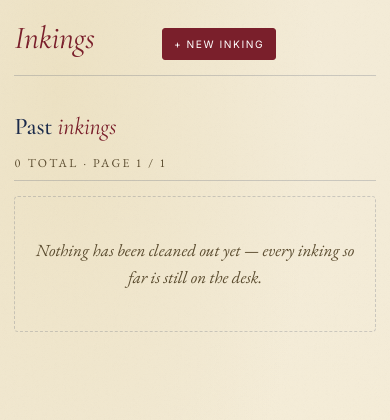
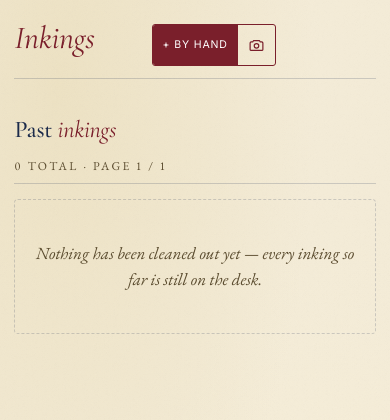
Before and after one commit to 098799/pypen, a Django app: page /usages/ in a window 390 px wide. Shown: the top 420 px of the page. Run offline with Django 3.2, Linux system fonts and the light colour scheme; the visitor is signed in with stand-in values (Sample User, id 1); data that the repository does not hold is empty; some libraries are stand-ins or nearby versions.

Commit message:
Unshear the view toggle, split the new-inking button, close the menu on the way out
Three reported.

The list/grid toggle came out broken. Its track is a pill that clips its
contents, and the accent ring I put on the active segment last pass is square —
so the ring got sheared: corners cut off by the curve on the outside, a hard
vertical edge on the inside. The segments carry the radius themselves now and
the track only holds them, which is what the search page's segmented control
already did, so the two finally match.

New inking is two actions, not one: by hand, or by photographing a page of the
handwritten log and letting the importer read it. The second was only reachable
from the hamburger and easy to never find. They are one split control in the
page head now — the common half filled, the alternative beside it. Under 460px
the photo half drops to its camera icon so the pair still fits beside the title.

And the hamburger stayed open over whatever you had just navigated to. The
click-outside handler deliberately ignores clicks inside the panel, which is
right for everything in it except a link, and hx-boost swaps #main underneath
without a page load to reset anything. It closes on a link click and on the
navigation itself, so the back button and any other boosted swap are covered
too. Verified: open, tap Records, panel closed on the new page; open again, go
back, still closed.

Co-Authored-By: Claude Opus 5 <noreply@anthropic.com>

```diff
--- a/dpypen/dpypen/items/static/items/css/app.css
+++ b/dpypen/dpypen/items/static/items/css/app.css
@@ -1015,6 +1015,53 @@ footer em { color: var(--ink-soft); }
 }
 .btn.small { padding: 0.35rem 0.65rem; font-size: 0.64rem; min-height: 32px; }
 
+/* One action with two ways to perform it — the common one filled, the
+   alternative alongside it rather than hidden somewhere else on the site.
+   Segments carry their own corner radii so nothing has to clip, which is what
+   sheared the view toggle's ring when its track did the rounding. */
+.split-action {
+  display: inline-flex;
+  border: 1px solid var(--accent);
+  border-radius: 3px;
+  overflow: hidden;
+  flex: 0 0 auto;
+  max-width: 100%;
+}
+.split-action .sa-btn {
+  display: inline-flex;
+  align-items: center;
+  gap: 0.35rem;
+  padding: 0.5rem 0.7rem;
+  min-height: 40px;
+  font-family: "Inter", sans-serif;
+  font-size: 0.66rem;
+  letter-spacing: 0.12em;
+  text-transform: uppercase;
+  text-decoration: none;
+  border: none;
+  white-space: nowrap;
+  color: var(--accent);
+  transition: background 0.15s, color 0.15s;
+}
+.split-action .sa-btn svg { width: 15px; height: 15px; flex: 0 0 auto; }
+.split-action .sa-primary {
+  background: var(--accent);
+  color: var(--on-accent);
+  border-right: 1px solid var(--accent);
+}
+.split-action .sa-primary:hover { background: var(--accent-deep); color: var(--on-accent); }
+.split-action .sa-btn:not(.sa-primary):hover {
+  background: color-mix(in srgb, var(--accent) 12%, transparent);
+  color: var(--accent);
+}
+/* On a phone the label competes with the page title for the row; the icon
+   already says "photograph". */
+@media (max-width: 460px) {
+  .split-action .sa-btn { padding: 0.5rem 0.6rem; letter-spacing: 0.08em; }
+  .split-action .sa-btn:not(.sa-primary) { font-size: 0; gap: 0; }
+  .split-action .sa-btn:not(.sa-primary) svg { width: 17px; height: 17px; }
+}
+
 /* The "add a swatch"/"add a sample" picker, which was the same 25-property
    inline style written out twice, on a plate gradient, in a pill. */
 .file-pick {
@@ -1465,26 +1512,34 @@ html[data-theme="dark"] .switch {
 }
 
 /* -------- Grid view (alternative ink/pen list) -------- */
+/* The track is a pill that clips its contents, so a square ring on the active
+   segment came out sheared: straight corners cut by the curve on the outside,
+   a hard vertical edge on the inside. The segments carry the radius themselves
+   and the track just holds them — which is what .seg-pill on the search page
+   already does, so the two segmented controls now match. */
 .view-toggle {
   display: inline-flex;
+  gap: 0.1rem;
+  padding: 0.15rem;
   border: 1px solid var(--ink-line);
   border-radius: 999px;
   background: color-mix(in srgb, var(--chip-top) 80%, transparent);
-  overflow: hidden;
   flex: 0 0 auto;
 }
 .view-toggle .vt-btn {
-  padding: 0.45rem 0.95rem;
+  padding: 0.35rem 0.8rem;
   font-family: "Inter", sans-serif;
   font-size: 0.7rem;
-  letter-spacing: 0.18em;
+  letter-spacing: 0.15em;
   text-transform: uppercase;
   color: var(--muted);
   border-bottom: none;
+  border-radius: 999px;
   cursor: pointer;
-  min-height: 36px;
+  min-height: 32px;
   display: inline-flex;
   align-items: center;
+  white-space: nowrap;
 }
 .view-toggle .vt-btn.on {
   color: var(--ink);
--- a/dpypen/dpypen/items/templates/items/_shell.html
+++ b/dpypen/dpypen/items/templates/items/_shell.html
@@ -371,7 +371,17 @@ live behind More.
       return;
     }
     if (!panel.contains(e.target)) closeMenu();
+    /* A link inside the panel is the one click the rule above deliberately
+       ignores, so following one left the menu sitting open over the page it
+       had just navigated to. Close on the way out. */
+    else if (e.target.closest("a[href]")) closeMenu();
   });
+  /* And on the navigation itself, which also covers the back button and any
+     boosted swap that did not start with a click in the panel. hx-boost
+     replaces #main without a page load, so nothing else resets it. */
+  document.body.addEventListener("htmx:pushedIntoHistory", closeMenu);
+  document.body.addEventListener("htmx:replacedInHistory", closeMenu);
+  window.addEventListener("popstate", closeMenu);
   window.addEventListener("resize", function () {
     if (panel.classList.contains("open")) {
       var visibleBtn = btns().find(function (b) {
--- a/dpypen/dpypen/items/templates/items/usages/list.html
+++ b/dpypen/dpypen/items/templates/items/usages/list.html
@@ -6,8 +6,19 @@
 <div class="page-head">
   <h1><em>Inkings</em></h1>
   {% if can_edit %}
+  {% comment %}
+  Two ways in, and the second is easy to miss: the notebook importer reads a
+  photograph of a handwritten log page. Hanging it off the new-inking button
+  puts it where you look when you have an inking to record.
+  {% endcomment %}
   <div class="actions">
-    <a href="{% url 'usages_create' %}" class="btn primary small">+ New inking</a>
+    <span class="split-action">
+      <a href="{% url 'usages_create' %}" class="sa-btn sa-primary">+ By hand</a>
+      <a href="{% url 'notebook_upload' %}" class="sa-btn" title="Photograph a page of the notebook and let Claude read it">
+        <svg viewBox="0 0 24 24" fill="none" stroke="currentColor" stroke-width="1.7" stroke-linecap="round" stroke-linejoin="round" aria-hidden="true"><path d="M3 8.5A1.5 1.5 0 0 1 4.5 7h2.2l1.2-2h8.2l1.2 2h2.2A1.5 1.5 0 0 1 21 8.5v9A1.5 1.5 0 0 1 19.5 19h-15A1.5 1.5 0 0 1 3 17.5z"/><circle cx="12" cy="12.5" r="3.2"/></svg>
+        From a photo
+      </a>
+    </span>
   </div>
   {% endif %}
 </div>
```
